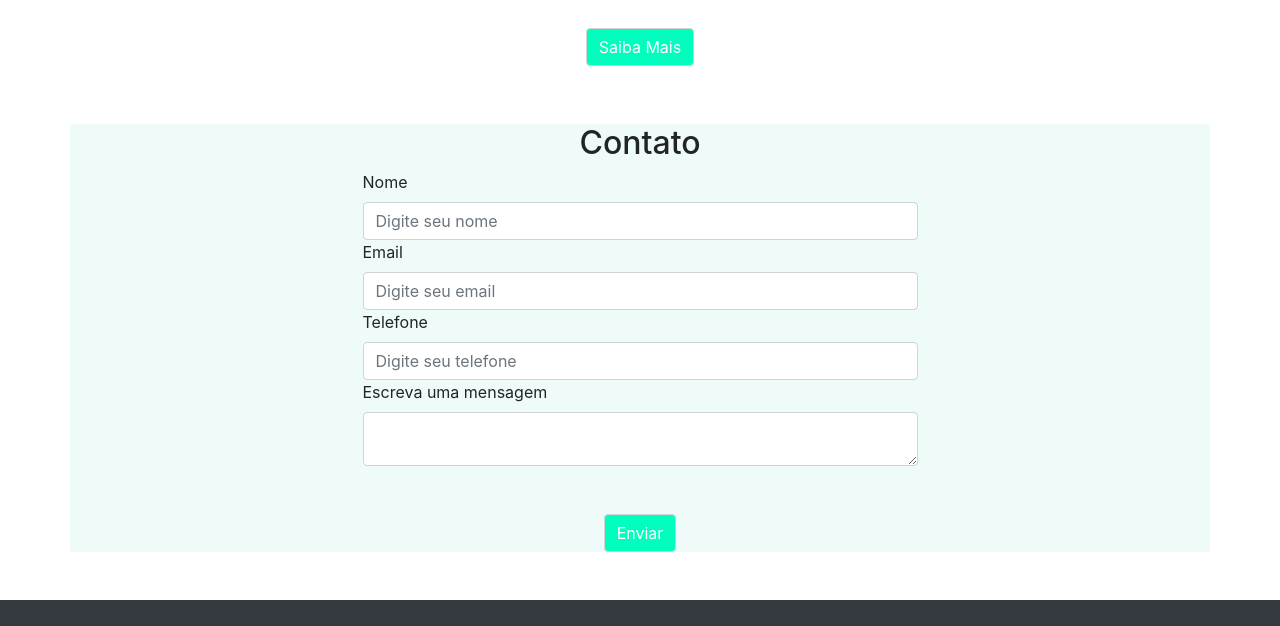
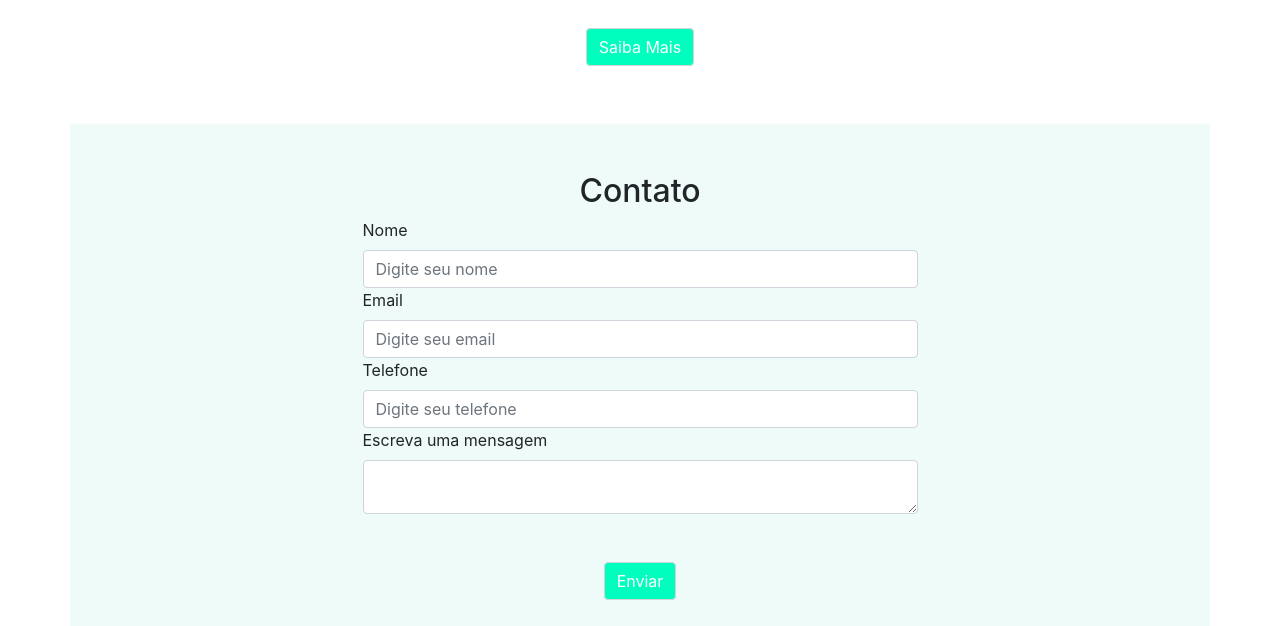
Before and after one commit to almeida-nicole/almeida-nicole.github.io, a website: page index.html in a window 1280 px wide. Shown: the part 2000-2626 px from the top of the page. Drawn offline with Linux system fonts and the light colour scheme; files whose address does not match are found by name.

Commit message:
add padding e margin bottom

```diff
--- a/index.html
+++ b/index.html
@@ -155,10 +155,10 @@
             </div>
           </div>
     </div>
-    <section class="form-contato" id="contato">
-          <form class="container contato" name="contato" style="background-color: #EFFBF8;" netlify>
+    <section class="form-contato mb-5" id="contato">
+          <form class="container contato pb-2" name="contato" style="background-color: #EFFBF8;" netlify>
                 <div class="form-group">
-                    <h2 class="form__titulo" id="form__titulo">Contato</h2>
+                    <h2 class="form__titulo pt-5" id="form__titulo" >Contato</h2>
                     <label for="exampleFormControlInput1">Nome</label>
                     <input type="text" class="form-control" id="exampleFormControlInput1" name="name" placeholder="Digite seu nome">
 
```
